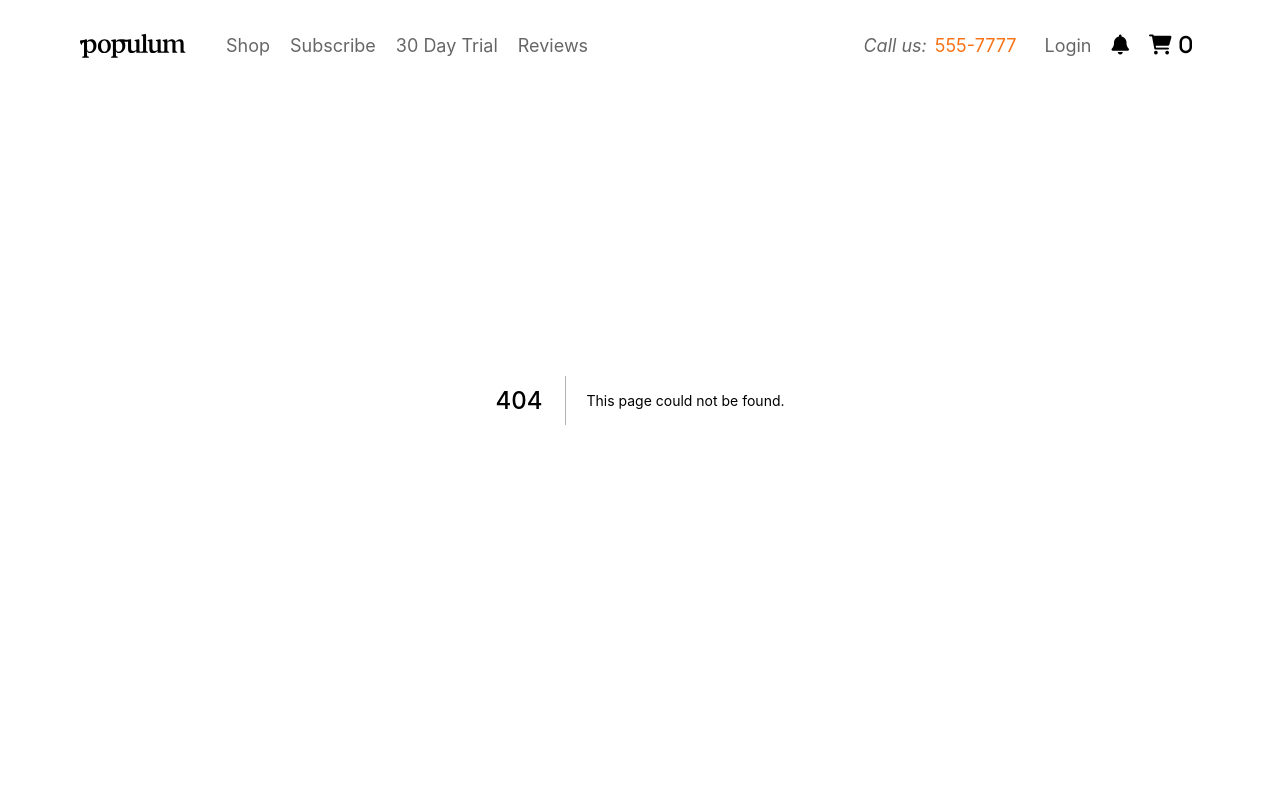
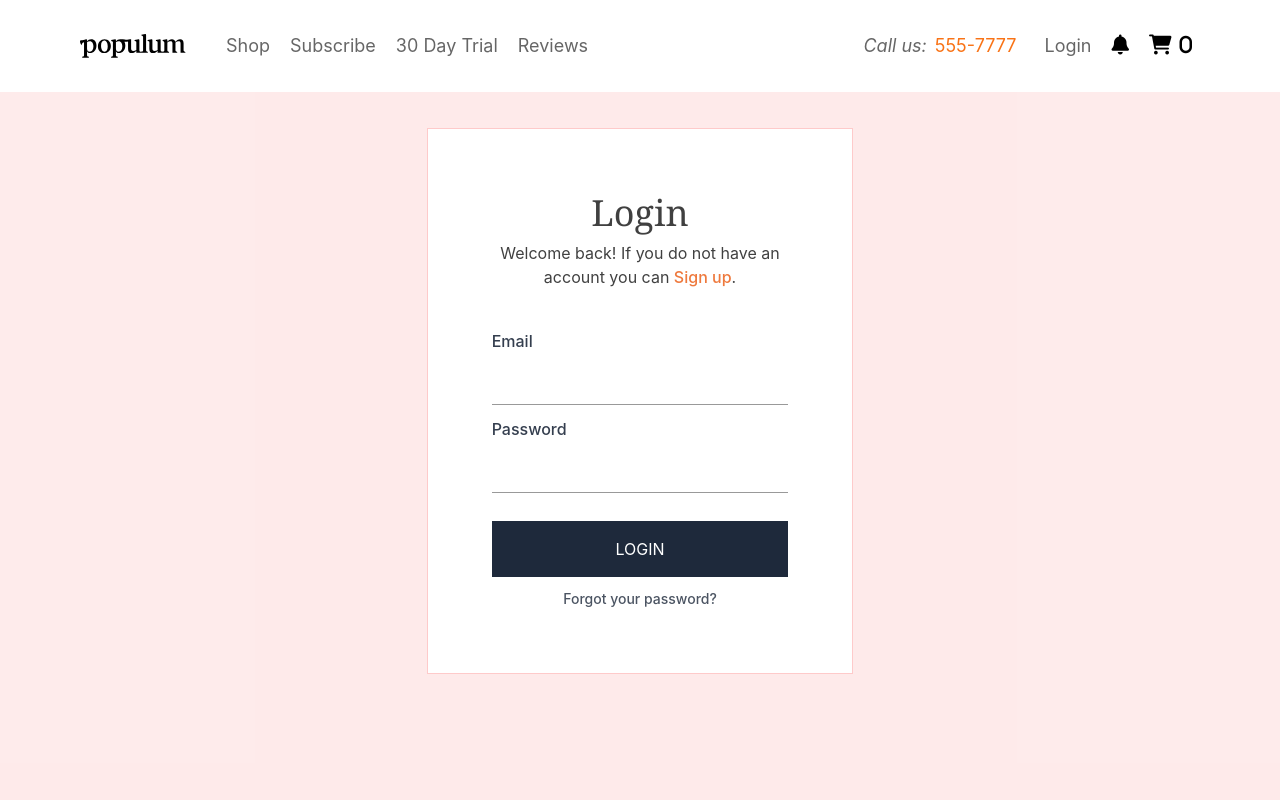
Before and after one commit to iNiceTwice/nextjs-ecommerce, a Next.js app: page /account/login in a window 1280 px wide. Before the commit this address had no page. Shown: the top 800 px of the page. Built offline with nearby package versions, Linux system fonts and the light colour scheme.

Commit message:
login & reset pass added

```diff
--- /dev/null
+++ b/pages/account/login.js
@@ -0,0 +1,43 @@
+import { useState } from "react";
+import Link from "next/link"
+
+const Login = () => {
+
+    const [ passChange, setPassChange ] = useState(false)
+
+    return (
+        <>
+        {
+            passChange
+            ?   <div className="flex justify-center w-full h-fit bg-red-100/70">
+                    <div className=" w-11/12 lg:w-1/2 xl:w-1/3 my-32 h-fit bg-white border py-16 px-10 lg:px-16 border-red-200">
+                        <h3 className="text-4xl text-center font-serif text-black/75 mb-2">Reset Password</h3>
+                        <p className="text-center text-black/75" >We will send you an email to reset your password, or <Link href="/account/login"><a className="font-medium text-orange-600/80">Login Here</a></Link>.</p>
+                        <form className="flex flex-col justify-center gap-3 mt-10">
+                            <label className="font-medium text-slate-800/90" htmlFor="name">Email</label>
+                            <input id="email" required type="email" className="h-10 outline-none border-b border-b-black/40 focus:border-b-orange-600/80"/>
+                            <button type="submit" className="mt-4 text-white hover:bg-orange-600/80 py-4 transition-colors bg-slate-800">SUBMIT</button>
+                            <a onClick={()=>setPassChange(false)} className="text-center text-sm font-medium cursor-pointer text-slate-800/80 hover:text-orange-600/80 transition-colors">Cancel</a>
+                        </form>
+                    </div>
+                </div>
+            :   <div className="flex justify-center w-full h-fit bg-red-100/70">
+                    <div className=" w-11/12 lg:w-1/2 xl:w-1/3 my-32 h-fit bg-white border py-16 px-10 lg:px-16 border-red-200">
+                        <h3 className="text-4xl text-center font-serif text-black/75 mb-2">Login</h3>
+                        <p className="text-center text-black/75" >Welcome back! If you do not have an account you can <Link href="/account/register"><a className="font-medium text-orange-600/80">Sign up</a></Link>.</p>
+                        <form className="flex flex-col justify-center gap-3 mt-10">
+                            <label className="font-medium text-slate-800/90" htmlFor="name">Email</label>
+                            <input id="email" required type="email" className="h-10 outline-none border-b border-b-black/40 focus:border-b-orange-600/80"/>
+                            <label className="font-medium text-slate-800/90" htmlFor="name">Password</label>
+                            <input id="password" required className="h-10 outline-none border-b border-b-black/40 focus:border-b-orange-600/80"/>
+                            <button type="submit" className="mt-4 text-white hover:bg-orange-600/80 py-4 transition-colors bg-slate-800">LOGIN</button>
+                            <a onClick={()=>setPassChange(true)} className="text-center text-sm font-medium cursor-pointer text-slate-800/80 hover:text-orange-600/80 transition-colors">Forgot your password?</a>
+                        </form>
+                    </div>
+                </div>
+        }
+        </>
+     );
+}
+
+export default Login;
--- a/pages/account/register.js
+++ b/pages/account/register.js
@@ -6,9 +6,8 @@ const Register = () => {
             <div className="flex justify-center w-full h-fit bg-red-100/70">
                 <div className=" w-11/12 lg:w-1/2 xl:w-1/3 my-32 h-fit bg-white border py-16 px-10 lg:px-16 border-red-200">
                     <h3 className="text-4xl text-center font-serif text-black/75 mb-2">Register</h3>
-                    <p className="text-center text-black/75 text-lg" >Returning Customer? <Link href="/account/login"><a className="font-medium text-orange-600/80">Login</a></Link>.</p>
+                    <p className="text-center text-black/75" >Returning Customer? <Link href="/account/login"><a className="font-medium text-orange-600/80">Login</a></Link>.</p>
                     <form className="flex flex-col justify-center gap-3 mt-10">
-
                         <label className="font-medium text-slate-800/90" htmlFor="name">First Name</label>
                         <input id="name" className="h-10 outline-none border-b border-b-black/40 focus:border-b-orange-600/80"/>
                         <label className="font-medium text-slate-800/90" htmlFor="name">Last Name</label>
@@ -17,7 +16,7 @@ const Register = () => {
                         <input id="email" required type="email" className="h-10 outline-none border-b border-b-black/40 focus:border-b-orange-600/80"/>
                         <label className="font-medium text-slate-800/90" htmlFor="name">Password <span className="text-orange-500">*</span></label>
                         <input id="password" required className="h-10 outline-none border-b border-b-black/40 focus:border-b-orange-600/80"/>
-                        <div className="inline-flex items-center">
+                        <div className="inline-flex items-center mt-4">
                             <input id="checkbox" type="checkbox" className="form-check-input h-5 w-5 border border-slate-800/70 checked:border-none rounded-sm checked:bg-orange-600/80 cursor-pointer appearance-none" />
                             <label className="ml-4 form-check-label inline-block text-gray-800" htmlFor="checkbox">
                                 Subscribe To Our Newsletter?
```
